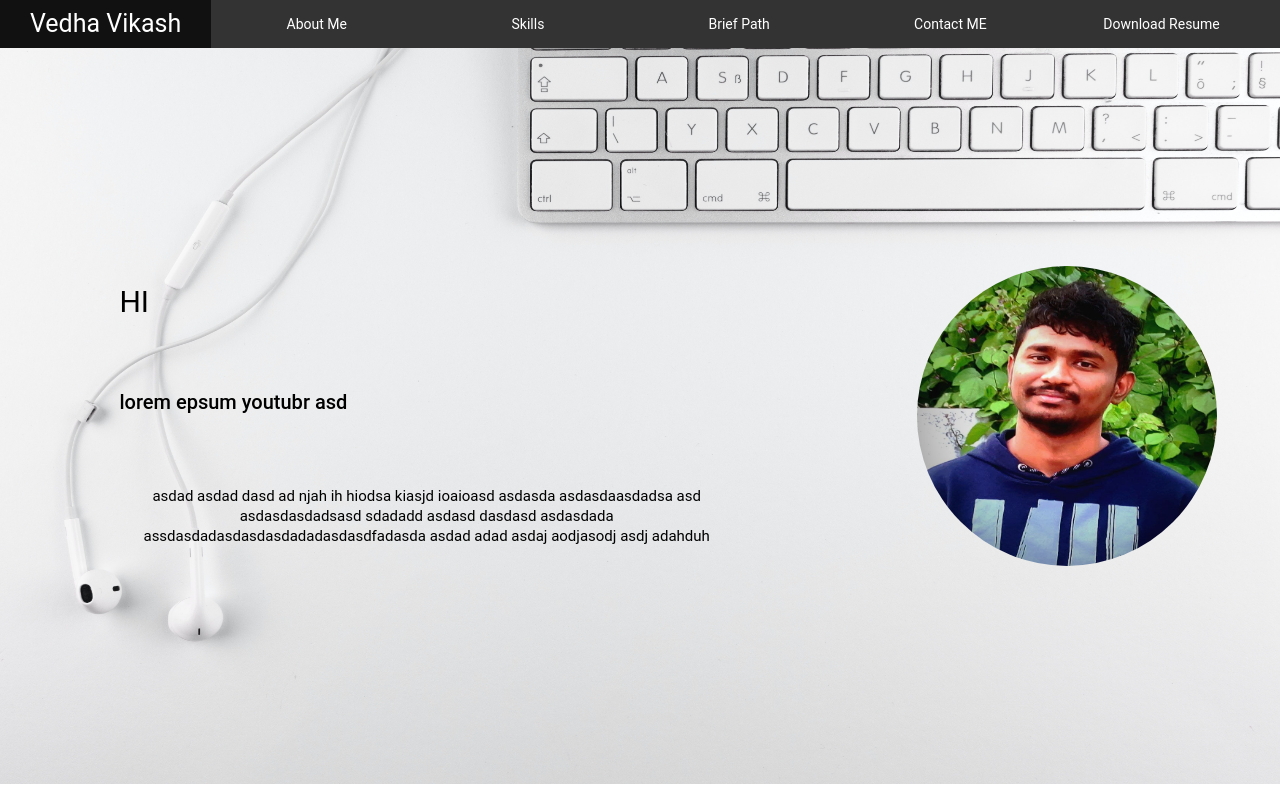
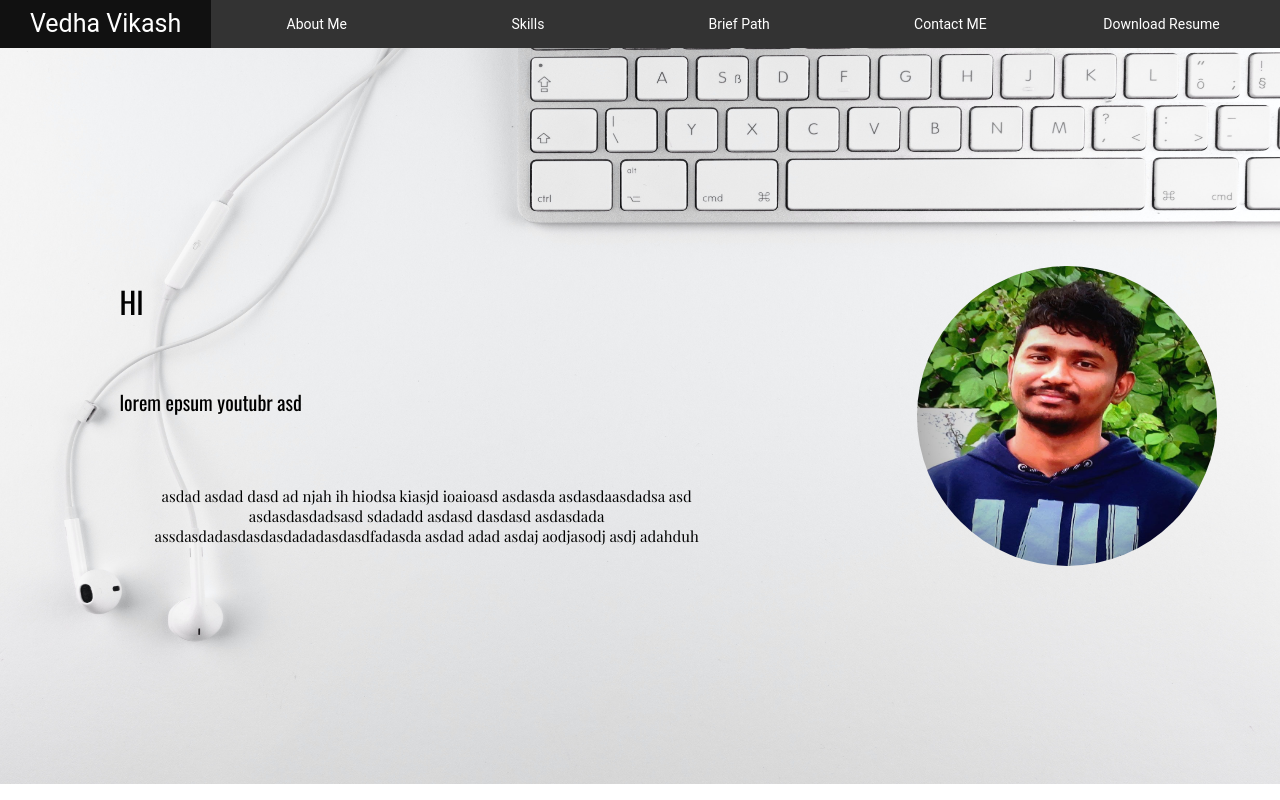
Before and after one commit to vedha-vikash-pixel/vedhavikash, an Angular app: page /vedhavikash in a window 1280 px wide. Built offline with nearby package versions, Linux system fonts and the light colour scheme.

Commit message:
Font Change

```diff
--- a/src/app/aboutme/aboutme.component.css
+++ b/src/app/aboutme/aboutme.component.css
@@ -28,6 +28,7 @@
     justify-content: center;
     align-items: flex-start;
     flex-direction: column;
+    font-family: 'Playfair Display', serif;
   }
 
   .hello > *{
@@ -42,6 +43,10 @@
   }
   h1{
     font-size:30px;
+    font-family: 'Oswald', sans-serif;
+  }
+  h2{
+    font-family: 'Oswald', sans-serif;
   }
 
   p{
--- a/src/app/contact/contact.component.html
+++ b/src/app/contact/contact.component.html
@@ -5,11 +5,11 @@
         </div>
         <div class="sociallinks">
             <a href="mailto: vikashvedha@gmail.com" (click)="copymail()" class="fa fa-envelope animate__animated animate__flipInX animate__slower"></a>
-            <a href="https://www.linkedin.com/in/vedha-vikash/" class="fa fa-linkedin animate__animated animate__flipInX animate__slower"></a>
-            <a href="#"><i class="fa fa-twitter animate__animated animate__flipInX animate__slower"></i></a>
-            <a href="https://github.com/vedha-vikash-pixel" class="fa fa-github animate__animated animate__flipInX animate__slower"></a>
-            <a href="https://stackoverflow.com/users/16398162/dr-die-oxide" class="fa fa-stack-overflow animate__animated animate__flipInX animate__slower"></a>
-            <a href="https://www.instagram.com/vedhavikash/" class="fa fa-instagram animate__animated animate__flipInX animate__slower"></a>
+            <a href="https://www.linkedin.com/in/vedha-vikash/" class="fa fa-linkedin animate__animated animate__flipInX animate__slower" target="_blank"></a>
+            <a href="#"><i class="fa fa-twitter animate__animated animate__flipInX animate__slower" target="_blank"></i></a>
+            <a href="https://github.com/vedha-vikash-pixel" class="fa fa-github animate__animated animate__flipInX animate__slower" target="_blank"></a>
+            <a href="https://stackoverflow.com/users/16398162/dr-die-oxide" class="fa fa-stack-overflow animate__animated animate__flipInX animate__slower" target="_blank"></a>
+            <a href="https://www.instagram.com/vedhavikash/" class="fa fa-instagram animate__animated animate__flipInX animate__slower" target="_blank"></a>
         </div>
     </div>
 </div>
--- a/src/app/contact/contact.component.ts
+++ b/src/app/contact/contact.component.ts
@@ -18,8 +18,8 @@ export class ContactComponent implements OnInit {
     this.clipboard.copy('vikashvedha@gmail.com');
     this._snack.open('MAIL COPIED TO CLIPBOARD (OPENING MAIL CLIENT IN YOUR DEVICE)', 'X', {
       duration: 4000,
-      verticalPosition: 'top',
-      horizontalPosition: 'right',
+      verticalPosition: 'bottom',
+      horizontalPosition: 'center',
       panelClass: 'green-snackbar'
     });
   }
--- a/src/app/hi/hi.component.css
+++ b/src/app/hi/hi.component.css
@@ -28,6 +28,7 @@
   justify-content: center;
   align-items: flex-start;
   flex-direction: column;
+  font-family: 'Playfair Display', serif;
 }
 
 .hello > *{
@@ -46,6 +47,10 @@
 
 h1{
   font-size:30px;
+  font-family: 'Oswald', sans-serif;
+}
+h2{
+  font-family: 'Oswald', sans-serif;
 }
 
 p{
--- a/src/styles.css
+++ b/src/styles.css
@@ -1,5 +1,5 @@
 /* You can add global styles to this file, and also import other style files */
-
+@import url('https://fonts.googleapis.com/css2?family=Oswald&family=Playfair+Display&display=swap');
 html, body { height: 100%; }
 body { margin: 0; font-family: Roboto, "Helvetica Neue", sans-serif; }
 
```
